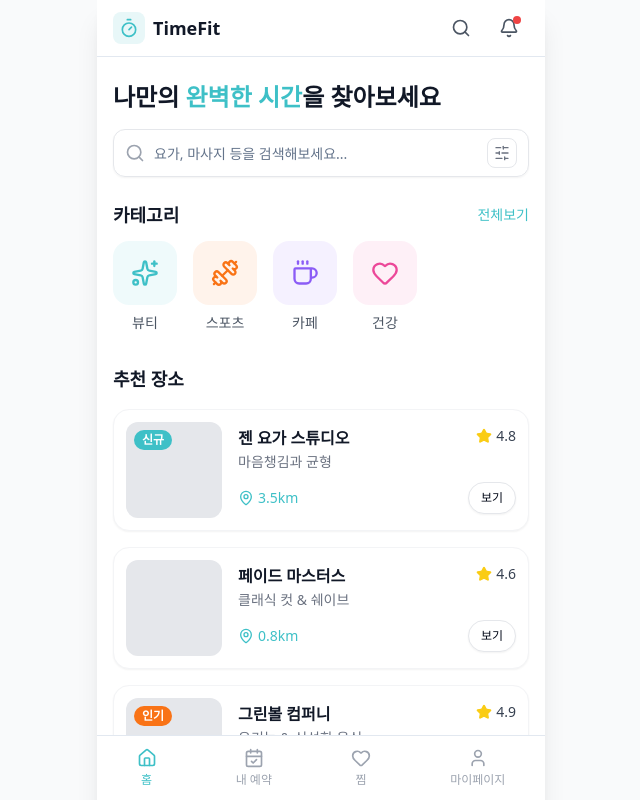
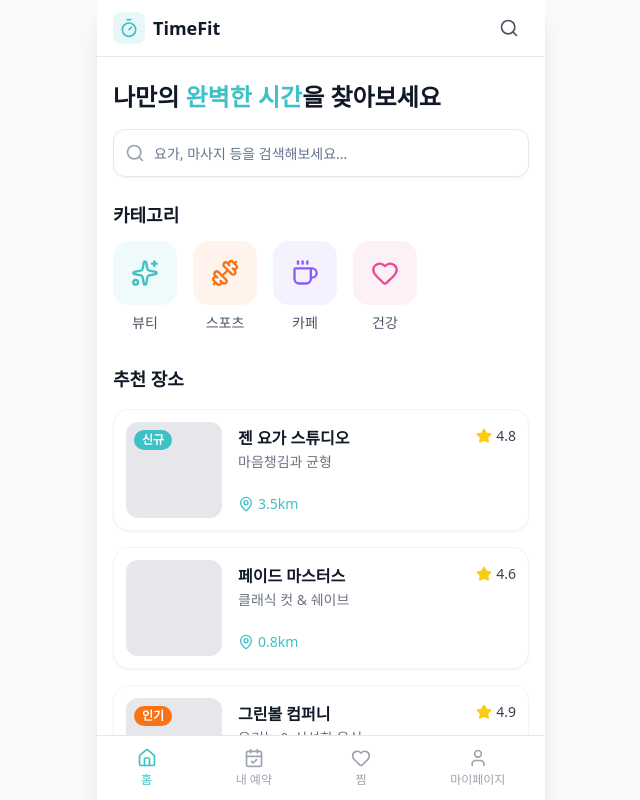
Before and after one commit to wooncloud/timefit, a Next.js app in the folder timefit-front/: page / in a window 1280 px wide. Shown: the top 800 px of the page, without its empty margins (319-959 px from the left). Built offline with nearby package versions, Linux system fonts and the light colour scheme.

Commit message:
feat: 필요없는 부분 삭제

```diff
--- a/timefit-front/src/app/(customer)/bookings/page.tsx
+++ b/timefit-front/src/app/(customer)/bookings/page.tsx
@@ -78,12 +78,6 @@
   return (
     <div className="flex flex-col bg-white">
       {/* 헤더 */}
-      <div className="flex items-center justify-between px-4 py-4">
-        <h1 className="text-xl font-bold text-gray-900">내 예약</h1>
-        <button className="flex h-10 w-10 items-center justify-center">
-          <Search className="h-5 w-5 text-gray-600" />
-        </button>
-      </div>
 
       {/* 탭 */}
       <div className="border-b px-4">
--- a/timefit-front/src/app/(customer)/mypage/edit/page.tsx
+++ b/timefit-front/src/app/(customer)/mypage/edit/page.tsx
@@ -33,7 +33,7 @@
   return (
     <div className="flex flex-col bg-white">
       {/* 헤더 */}
-      <div className="flex items-center gap-3 border-b px-4 py-3">
+      <div className="flex items-center gap-3 px-4 py-3">
         <Link
           href="/mypage"
           className="flex h-10 w-10 items-center justify-center"
--- a/timefit-front/src/app/(customer)/mypage/page.tsx
+++ b/timefit-front/src/app/(customer)/mypage/page.tsx
@@ -42,10 +42,6 @@
       {/* 헤더 */}
       <div className="flex items-center justify-between px-4 py-4">
         <h1 className="text-xl font-bold text-gray-900">마이페이지</h1>
-        <button className="relative flex h-10 w-10 items-center justify-center">
-          <Bell className="h-5 w-5 text-gray-600" />
-          <span className="absolute right-2 top-2 h-2 w-2 rounded-full bg-red-500" />
-        </button>
       </div>
 
       {/* 프로필 섹션 */}
@@ -75,9 +71,6 @@
 
       {/* 메뉴 섹션 */}
       <div className="px-4 py-4">
-        <p className="mb-2 text-xs font-semibold uppercase tracking-wider text-gray-500">
-          계정
-        </p>
         <div className="space-y-1">
           {menuItems.map(item => {
             const Icon = item.icon;
--- a/timefit-front/src/app/(customer)/mypage/password/page.tsx
+++ b/timefit-front/src/app/(customer)/mypage/password/page.tsx
@@ -38,7 +38,7 @@
   return (
     <div className="flex flex-col bg-white">
       {/* 헤더 */}
-      <div className="flex items-center gap-3 border-b px-4 py-3">
+      <div className="flex items-center gap-3 px-4 py-3">
         <Link
           href="/mypage/edit"
           className="flex h-10 w-10 items-center justify-center"
--- a/timefit-front/src/app/(customer)/page.tsx
+++ b/timefit-front/src/app/(customer)/page.tsx
@@ -84,21 +84,12 @@
           placeholder="요가, 마사지 등을 검색해보세요..."
           className="h-12 rounded-xl border-gray-200 pl-10 pr-12"
         />
-        <button className="absolute right-3 top-1/2 -translate-y-1/2 rounded-lg border border-gray-200 p-1.5">
-          <SlidersHorizontal className="h-4 w-4 text-gray-500" />
-        </button>
       </div>
 
       {/* 카테고리 */}
       <div className="mb-6">
         <div className="mb-3 flex items-center justify-between">
           <h2 className="text-lg font-semibold text-gray-900">카테고리</h2>
-          <Link
-            href="/categories"
-            className="text-sm font-medium text-[#3ec0c7]"
-          >
-            전체보기
-          </Link>
         </div>
         <div className="flex gap-4 overflow-x-auto pb-2">
           {categories.map(category => {
--- a/timefit-front/src/app/(customer)/places/[id]/reserve/page.tsx
+++ b/timefit-front/src/app/(customer)/places/[id]/reserve/page.tsx
@@ -82,7 +82,7 @@
   return (
     <div className="flex flex-col bg-white">
       {/* 헤더 */}
-      <div className="flex items-center gap-3 border-b px-4 py-3">
+      <div className="flex items-center gap-3 px-4 py-3">
         <Link
           href={`/places/${params.id}`}
           className="flex h-10 w-10 items-center justify-center"
--- a/timefit-front/src/app/(customer)/wishlist/page.tsx
+++ b/timefit-front/src/app/(customer)/wishlist/page.tsx
@@ -53,9 +53,6 @@
       {/* 헤더 */}
       <div className="flex items-center justify-between px-4 py-4">
         <h1 className="text-xl font-bold text-gray-900">찜 목록</h1>
-        <button className="flex h-10 w-10 items-center justify-center rounded-lg border border-gray-200">
-          <SlidersHorizontal className="h-5 w-5 text-gray-600" />
-        </button>
       </div>
 
       {/* 찜 목록 */}
--- a/timefit-front/src/components/customer/cards/place-card.tsx
+++ b/timefit-front/src/components/customer/cards/place-card.tsx
@@ -106,15 +106,7 @@
                     예약
                   </Button>
                 </Link>
-              ) : (
-                <Button
-                  size="sm"
-                  variant="outline"
-                  className="h-8 rounded-full border-gray-200 text-xs font-medium"
-                >
-                  보기
-                </Button>
-              )}
+              ) : null}
             </>
           )}
         </div>
--- a/timefit-front/src/components/customer/layout/customer-header.tsx
+++ b/timefit-front/src/components/customer/layout/customer-header.tsx
@@ -1,7 +1,7 @@
 'use client';
 
 import Link from 'next/link';
-import { Timer, Search, Bell } from 'lucide-react';
+import { Search, Timer } from 'lucide-react';
 
 export function CustomerHeader() {
   return (
@@ -23,11 +23,6 @@
           >
             <Search className="h-5 w-5 text-gray-600" />
           </Link>
-          <button className="relative flex h-10 w-10 items-center justify-center rounded-full hover:bg-gray-100">
-            <Bell className="h-5 w-5 text-gray-600" />
-            {/* 알림 뱃지 */}
-            <span className="absolute right-2 top-2 h-2 w-2 rounded-full bg-red-500" />
-          </button>
         </div>
       </div>
     </header>
```
